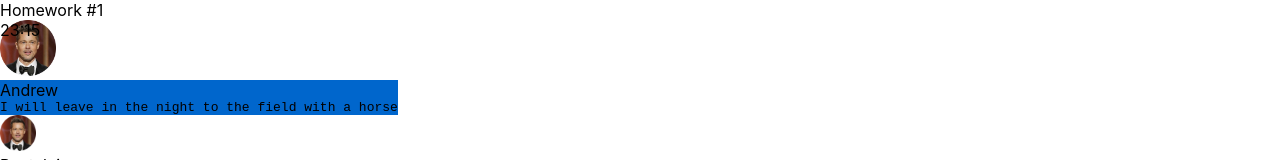
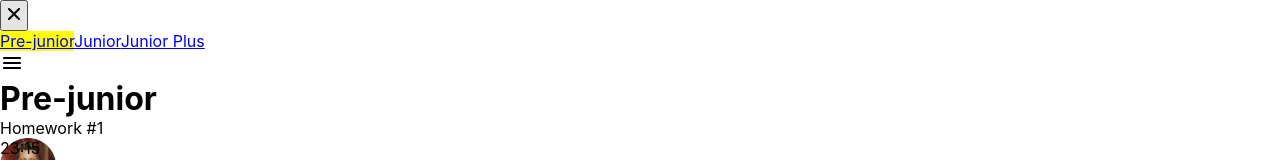
Before and after one commit to Hacksways/Homework, a React (Create React App) app: page /#/pre-junior in a window 1280 px wide. Shown: the top 160 px of the page. Built offline with nearby package versions, Linux system fonts and the light colour scheme.

Commit message:
Solved hw05

```diff
--- a/src/s1-main/App.tsx
+++ b/src/s1-main/App.tsx
@@ -4,18 +4,19 @@
 import HW2 from "../s2-homeworks/hw02/HW2";
 import HW3 from "../s2-homeworks/hw03/HW3";
 import HW4 from "../s2-homeworks/hw04/HW4";
+import HW5 from "../s2-homeworks/hw05/HW5";
 
 function App() {
     return (
         <div className={s.App}>
-            <HW1/>
+            {/*<HW1/>*/}
 
-            <HW2/>
-            <HW3/>
-            <HW4/>
+            {/*<HW2/>*/}
+            {/*<HW3/>*/}
+            {/*<HW4/>*/}
 
             {/*при выполнении дз 5 и более - закомментировать здесь дз 1-4, так как они есть внутри дз 5*/}
-            {/*<HW5/>*/}
+            <HW5/>
         </div>
     )
 }
--- a/src/s2-homeworks/hw04/common/c3-SuperCheckbox/SuperCheckbox.tsx
+++ b/src/s2-homeworks/hw04/common/c3-SuperCheckbox/SuperCheckbox.tsx
@@ -27,6 +27,7 @@
     }
 ) => {
 
+    console.log(restProps.checked)
     const onChangeCallback = (e: ChangeEvent<HTMLInputElement>) => {
         if (onChangeChecked) {
             onChangeChecked(e.currentTarget.checked)
--- a/src/s2-homeworks/hw05/Pages.tsx
+++ b/src/s2-homeworks/hw05/Pages.tsx
@@ -20,12 +20,20 @@
                 {/*в начале мы попадаем на страницу '/' и переходим сразу на страницу /pre-junior*/}
                 {/*<Route ...*/}
 
+                <Route path={"/"} element={<Navigate to={PATH.PRE_JUNIOR}/>}/>
+                <Route path={PATH.PRE_JUNIOR} element={<PreJunior/>}/>
+
                 {/*роуты для /pre-junior, /junior, /junior-plus*/}
                 {/*<Route ...*/}
                 {/*<Route ...*/}
                 {/*<Route ...*/}
 
+                <Route path={PATH.JUNIOR} element={<Junior/>}/>
+                <Route path={PATH.JUNIOR_PLUS} element={<JuniorPlus/>}/>
+
                 {/*роут для несуществующей страницы должен отрисовать <Error404 />*/}
+
+                <Route path={"*"} element={<Error404/>}/>
                 {/*<Route ...*/}
             </Routes>
         </div>
--- a/src/s2-homeworks/hw05/sidebar/Sidebar.module.css
+++ b/src/s2-homeworks/hw05/sidebar/Sidebar.module.css
@@ -17,6 +17,7 @@
 }
 
 .nav a.active {
+    background: yellow;
 }
 .close {
 }
--- a/src/s2-homeworks/hw05/sidebar/Sidebar.tsx
+++ b/src/s2-homeworks/hw05/sidebar/Sidebar.tsx
@@ -8,7 +8,6 @@
     open: boolean
     handleClose: () => void
 }
-
 export const Sidebar: FC<PropsType> = ({open, handleClose}) => {
     const sidebarClass = s.sidebar
         + (open ? ' ' + s.open : '')
@@ -32,6 +31,7 @@
                         to={PATH.PRE_JUNIOR}
                         onClick={handleClose}
                         // className={...} // делает студент
+                        className={({isActive})=>isActive ? s.active: ""}
                     >
                         Pre-junior
                     </NavLink>
@@ -39,6 +39,7 @@
                         id={'hw5-junior-link'}
                         to={PATH.JUNIOR}
                         onClick={handleClose}
+                        className={({isActive})=>isActive ? s.active: ""}
                         // className={...} // делает студент
                     >
                         Junior
@@ -47,6 +48,7 @@
                         id={'hw5-junior-plus-link'}
                         to={PATH.JUNIOR_PLUS}
                         onClick={handleClose}
+                        className={({isActive})=>isActive ? s.active: ""}
                         // className={...} // делает студент
                     >
                         Junior Plus
```
